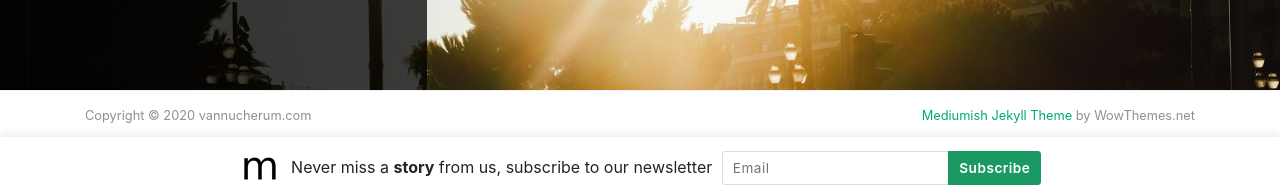
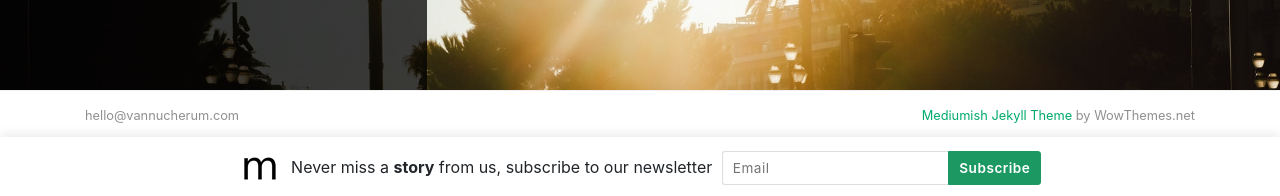
Before and after one commit to vishnu-gp/vannucherum.com, a Jekyll site: the page built from index.html, in a window 1280 px wide and 900 px high, scrolled down 1570 px. Shown: the part 701-897 px from the top of the window. Built offline with Jekyll 4.4.1, drawn with Linux system fonts in a browser that asks for light colours; nearby versions of some CDN libraries; the list of posts is cut into pages by our own code.

Commit message:
Copyright text removed

```diff
--- a/_layouts/default.html
+++ b/_layouts/default.html
@@ -195,7 +195,8 @@
             <div class="container">
                 <div class="row">
                     <div class="col-md-6 col-sm-6 text-center text-lg-left">
-                        Copyright © {{ site.time | date: "%Y" }} {{ site.name }}
+                        <!-- Copyright © {{ site.time | date: "%Y" }} {{ site.name }} -->
+                        hello@{{ site.name }}
                     </div>
                     <div class="col-md-6 col-sm-6 text-center text-lg-right">
                         <a target="_blank" href="https://www.wowthemes.net/mediumish-free-jekyll-template/">Mediumish
```
